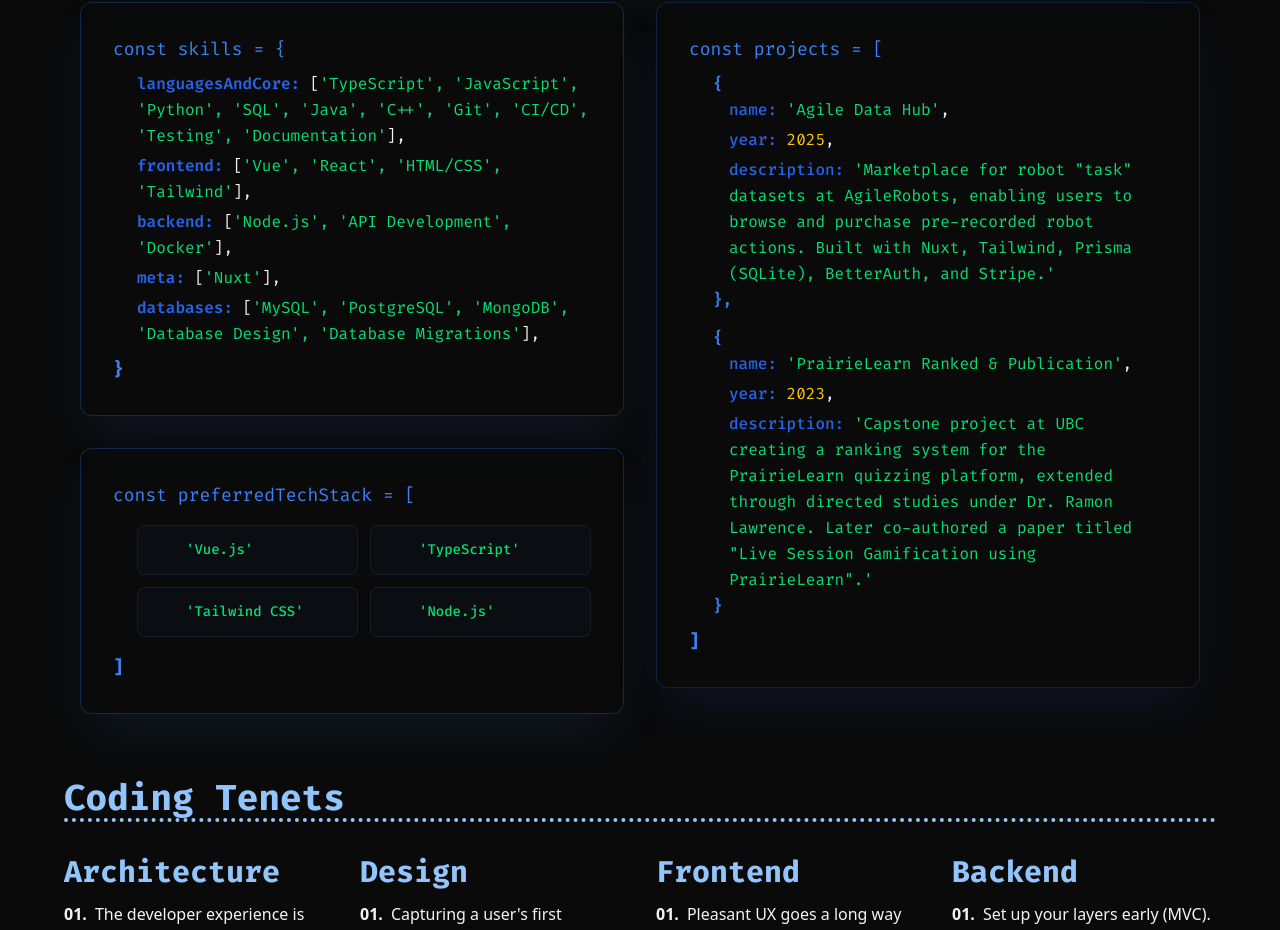
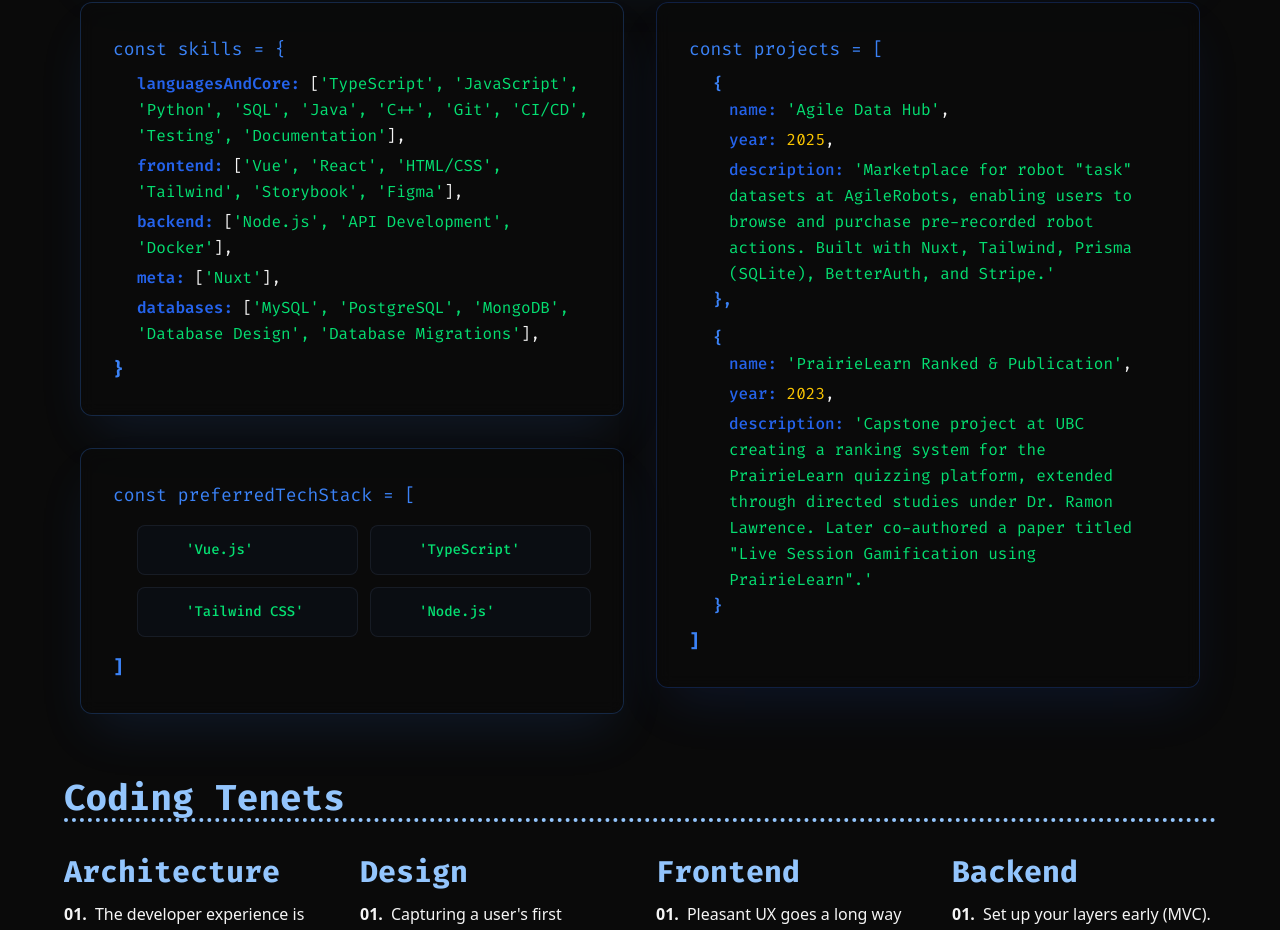
Before and after one commit to LouisLP/persona-portfolio, a Vue app: page /developer in a window 1280 px wide. Shown: the part 2359-3289 px from the top of the page. Built offline with nearby package versions, Linux system fonts and the light colour scheme; some icons are missing; the HTML template or start-up script is replaced by a standard one.

Commit message:
Added frontend tooling to frontend skills

```diff
--- a/src/components/Developer/CodeBlocks.vue
+++ b/src/components/Developer/CodeBlocks.vue
@@ -47,7 +47,7 @@ const skills = {
     'Testing',
     'Documentation',
   ],
-  frontend: ['Vue', 'React', 'HTML/CSS', 'Tailwind'],
+  frontend: ['Vue', 'React', 'HTML/CSS', 'Tailwind', 'Storybook', 'Figma'],
   backend: ['Node.js', 'API Development', 'Docker'],
   meta: ['Nuxt'],
   databases: ['MySQL', 'PostgreSQL', 'MongoDB', 'Database Design', 'Database Migrations'],
```
